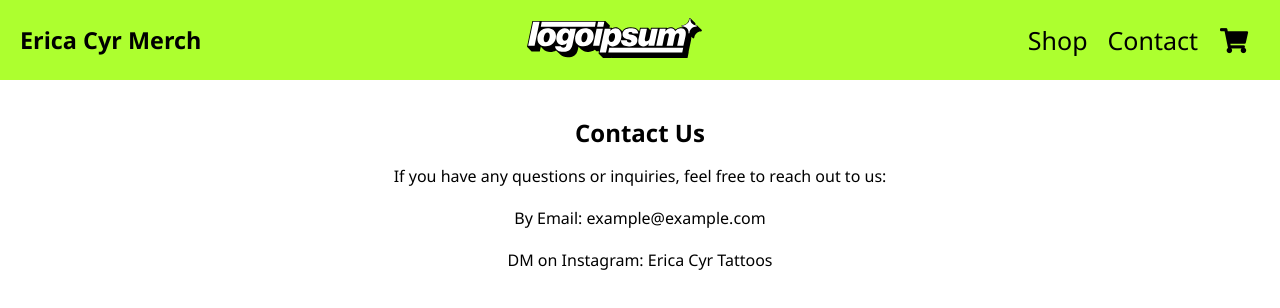
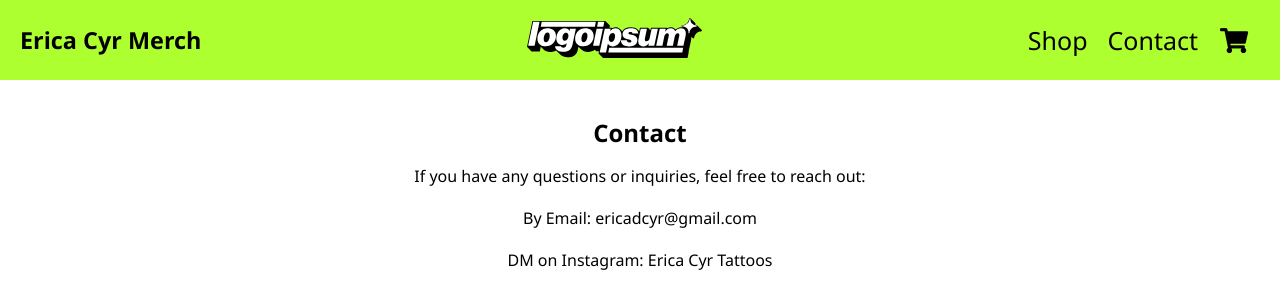
Before and after one commit to lucian716/erica-cyr-merch, a React (Create React App) app: page /contact in a window 1280 px wide. Shown: the top 308 px of the page. Built offline with nearby package versions, Linux system fonts and the light colour scheme.

Commit message:
add email

```diff
--- a/src/pages/contact/contact.jsx
+++ b/src/pages/contact/contact.jsx
@@ -4,12 +4,12 @@ import "./contact.css";
 export const Contact = () => {
   return (
     <div className="contact">
-      <h1>Contact Us</h1>
+      <h1>Contact</h1>
       <p>
-        If you have any questions or inquiries, feel free to reach out to us:
+        If you have any questions or inquiries, feel free to reach out:
       </p>
       <div className="contact-info">
-        <p>By Email: example@example.com</p>
+        <p>By Email: ericadcyr@gmail.com</p>
         <p className="insta">
           DM on Instagram:{" "}
           <a
```
